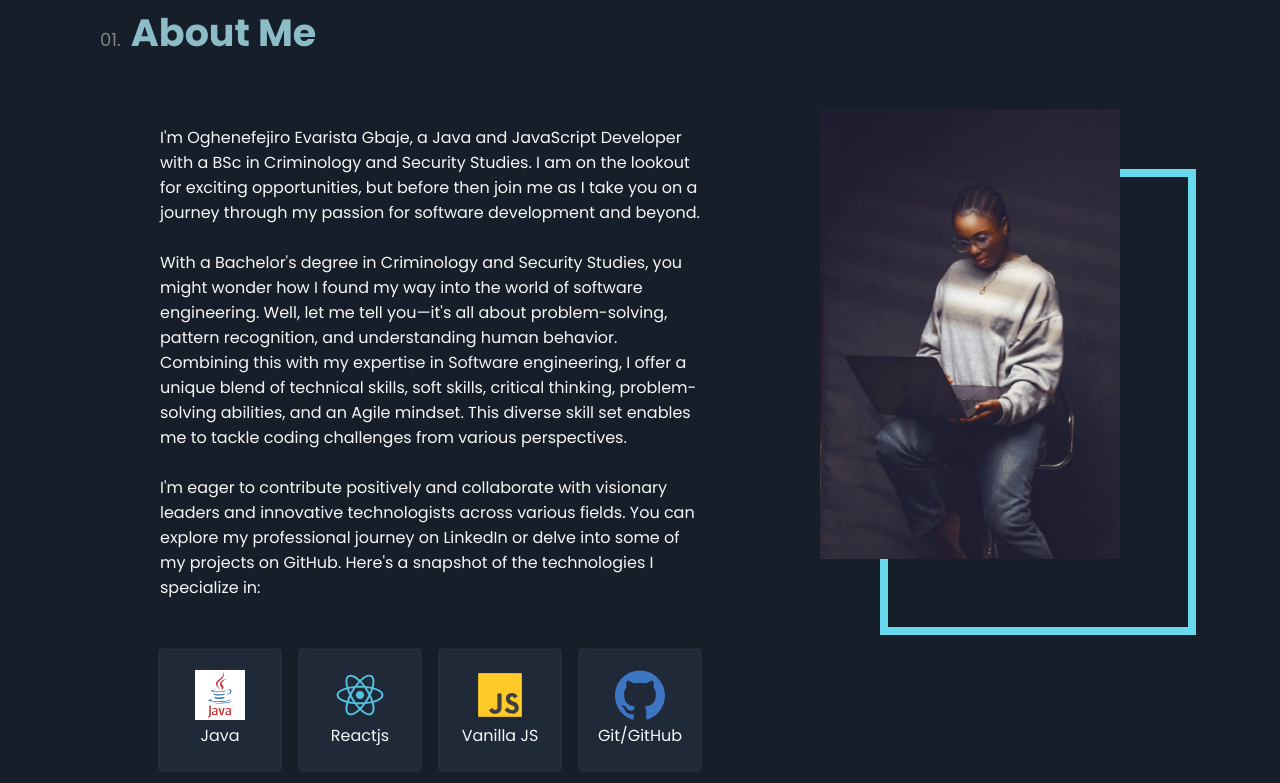
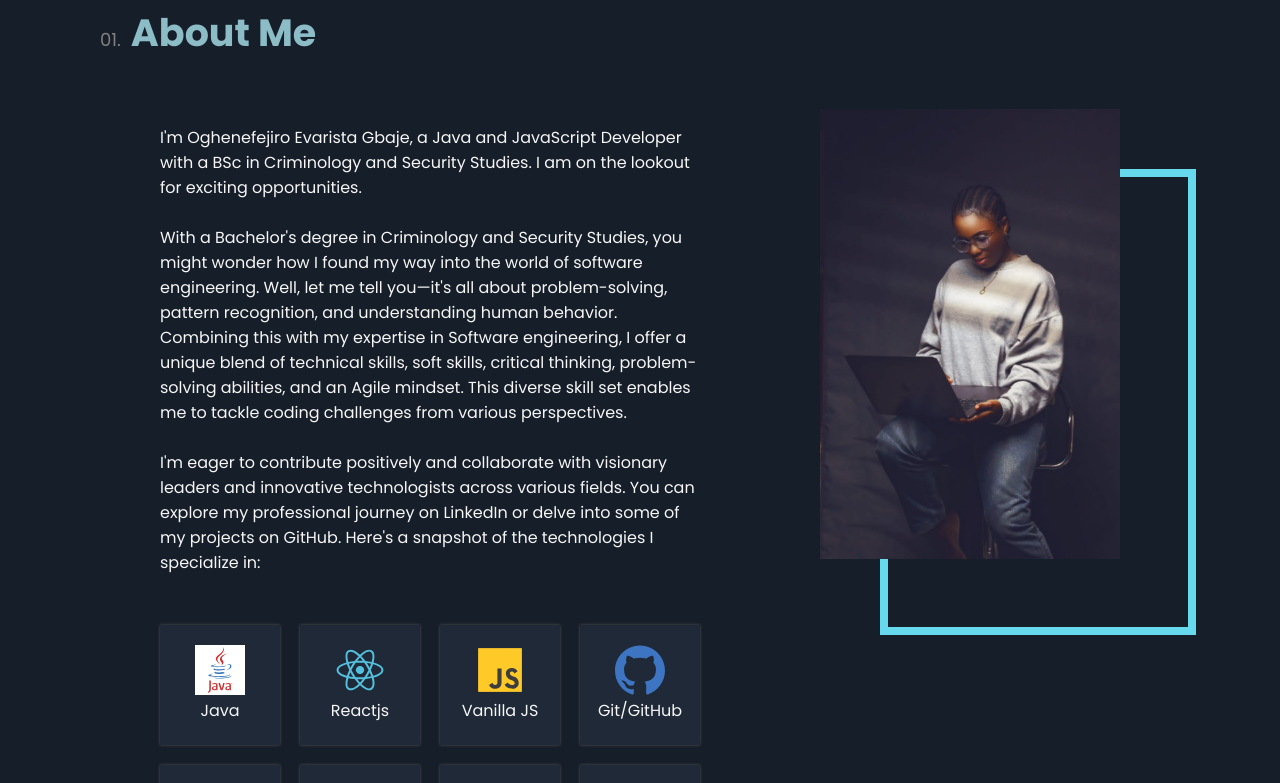
Before and after one commit to Evaloper/portfolio, a React (Vite) app: page / in a window 1280 px wide. Shown: the part 717-1500 px from the top of the page. Built offline with nearby package versions, Linux system fonts and the light colour scheme.

Commit message:
Editted About me Paragraph

```diff
--- a/src/components/AboutMe/index.jsx
+++ b/src/components/AboutMe/index.jsx
@@ -27,8 +27,7 @@ const AboutMe = () => {
                     <div className='aboutme-para'>
                         <p>
                             I'm Oghenefejiro Evarista Gbaje, a Java and JavaScript Developer with a BSc in Criminology and Security Studies.
-                            I am on the lookout for exciting opportunities, but before then join me as I take you on a journey through my passion
-                            for software development and beyond.
+                            I am on the lookout for exciting opportunities.
                             <br />
                             <br />
                             With a Bachelor's degree in Criminology and Security Studies,
```
